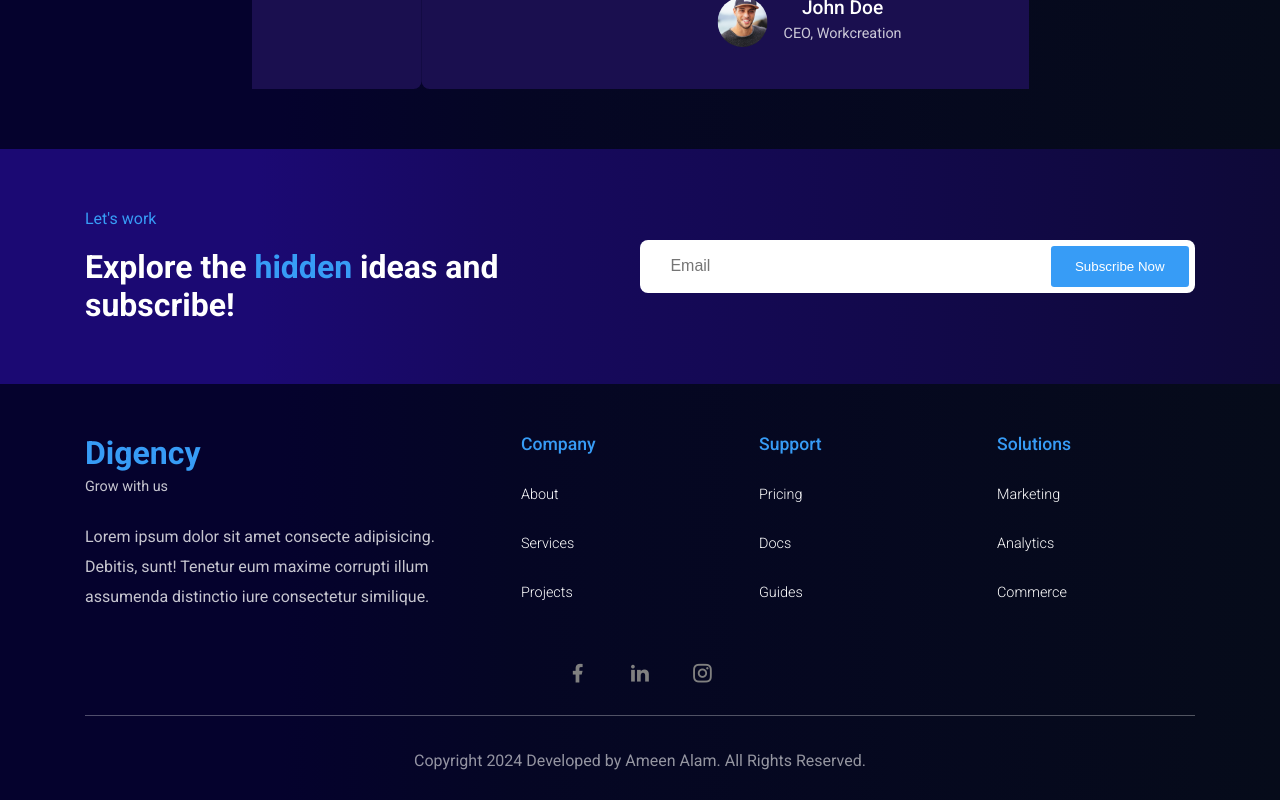
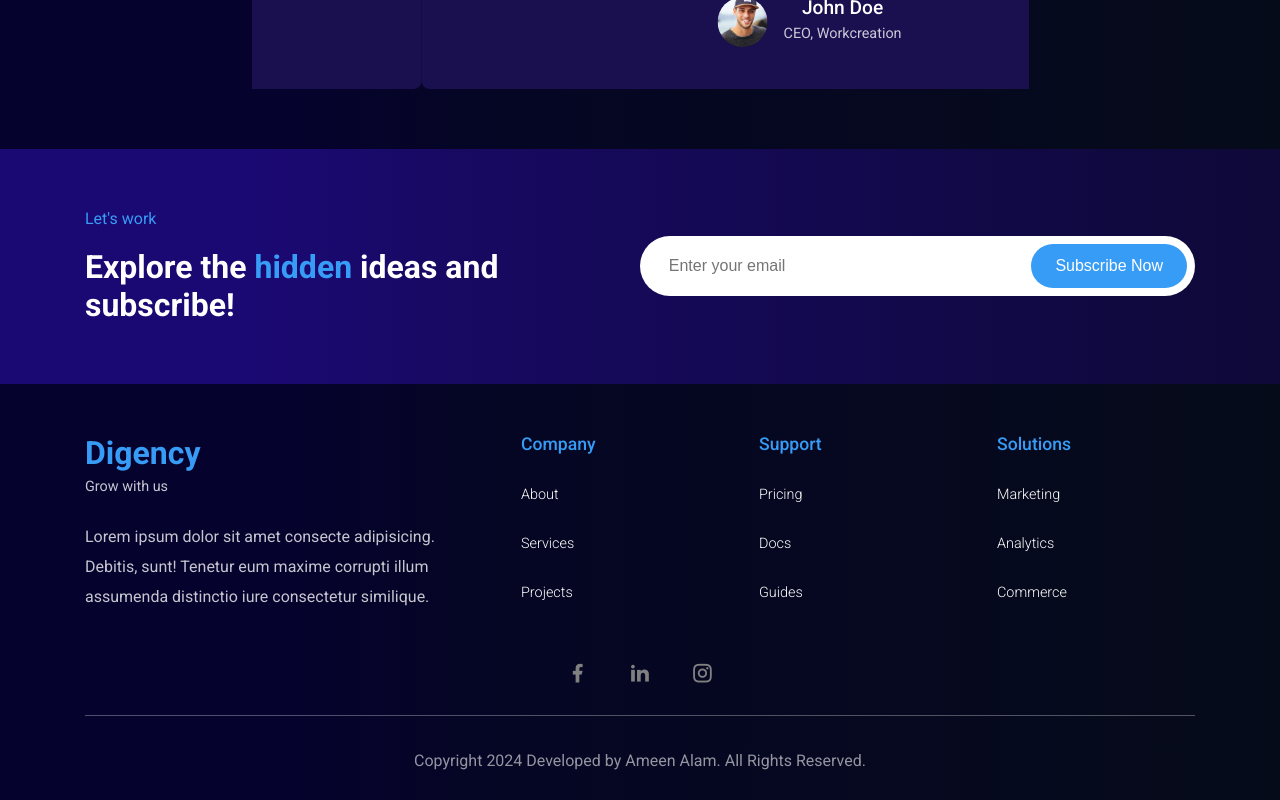
Before and after one commit to iameenalam/Digital-Agency-Website, a React (Create React App) app: page / in a window 1280 px wide. Shown: the part 4585-5385 px from the top of the page. Built offline with nearby package versions, Linux system fonts and the light colour scheme.

Commit message:
some changes in newsletter section

```diff
--- a/src/components/UI/Newsletter.jsx
+++ b/src/components/UI/Newsletter.jsx
@@ -31,7 +31,7 @@ const Newsletter = () => {
           <form className="newsletter__form" onSubmit={sendEmail}>
             <input
               type="email"
-              placeholder="Email"
+              placeholder="Enter your email"
               value={email}
               onChange={(e) => setEmail(e.target.value)}
               required
--- a/src/styles/newsletter.css
+++ b/src/styles/newsletter.css
@@ -13,7 +13,7 @@
 }
 
 .newsletter__form input {
-    padding: 0.7rem 1.5rem;
+    padding: 0.5rem 1.3rem;
     border: none;
     outline: none;
     font-size: 1rem;
@@ -21,10 +21,19 @@
 }
 
 .newsletter__form {
-    padding: 0.4rem;
+    padding: 0.5rem;
     background: #fff;
     display: flex;
     align-items: center;
     justify-content: space-between;
-    border-radius: 0.5rem;
+    border-radius: 30px;
 }
+
+.newsletter .secondary__btn {
+    border-radius: 30px;
+    font-size: 1rem;
+}
+
+.newsletter .secondary__btn:hover {
+    background-color: var(--btn-secondary-bg);
+}
```
